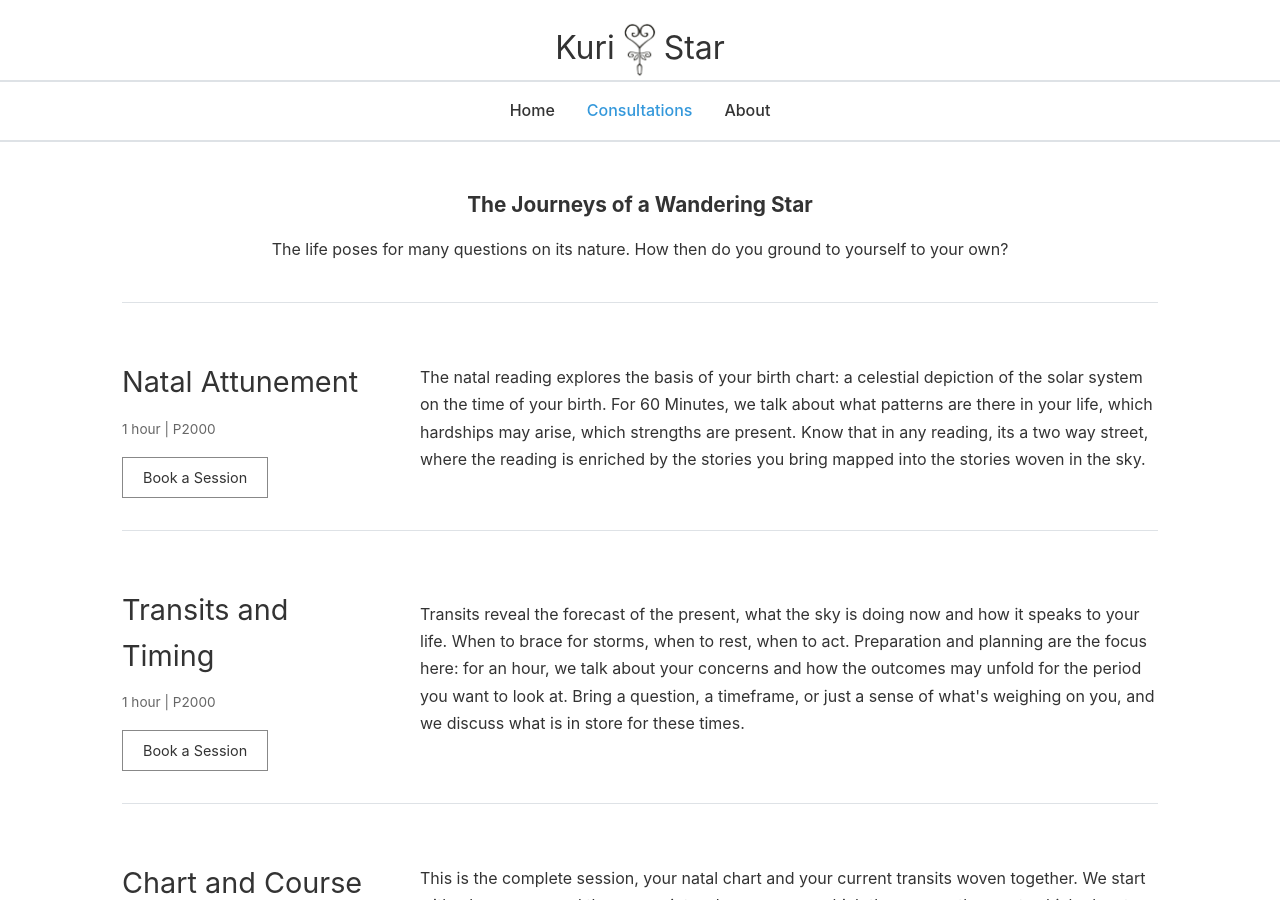
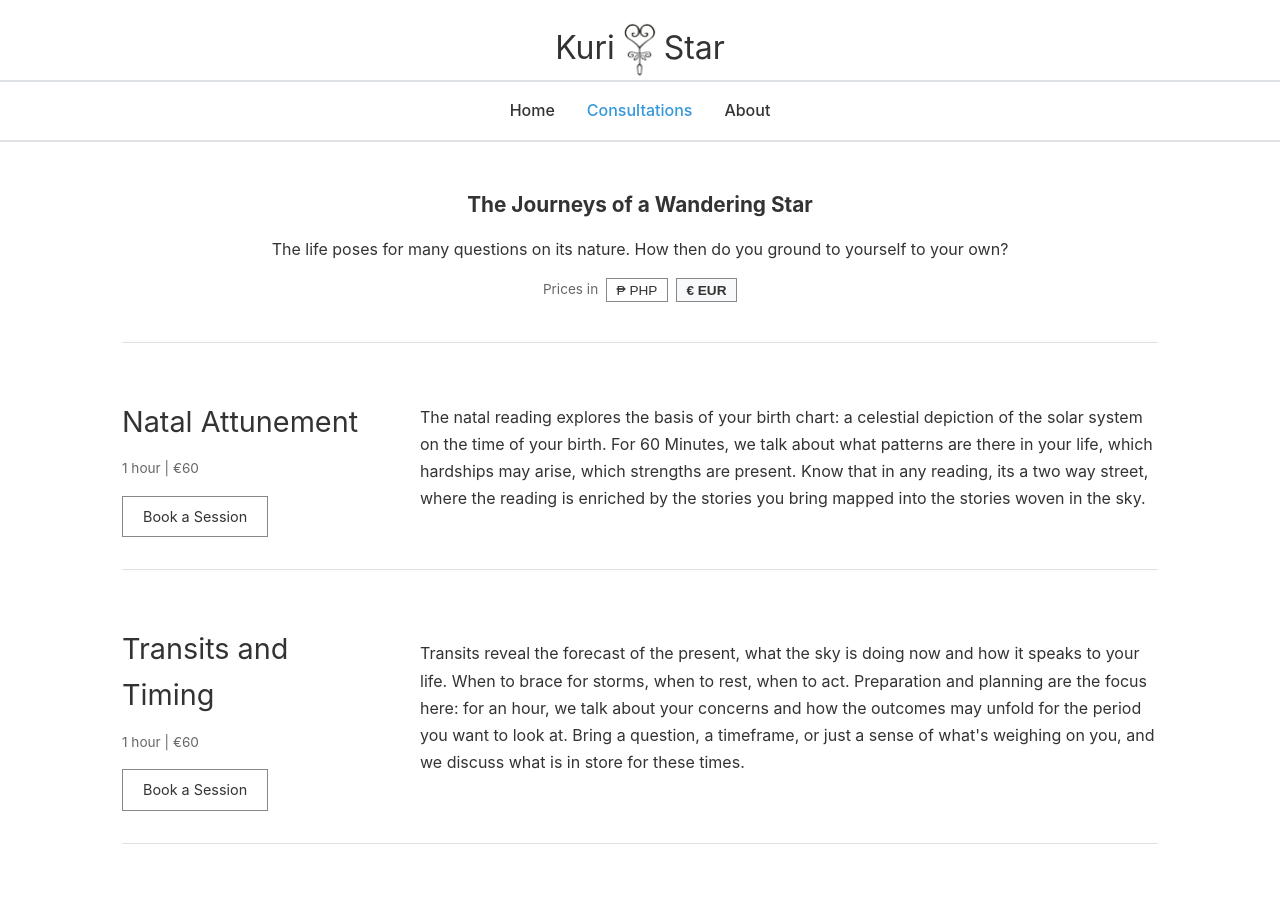
Before and after one commit to kuristarlight/kuristarlight.github.io, a Jekyll site: the page built from consultations.html, in a window 1280 px wide and 900 px high. Built offline with Jekyll 4.4.1, drawn with Linux system fonts in a browser that asks for light colours; some of the changed text lies outside the part shown.

Commit message:
feat: localized consultation pricing (PHP / EUR)
Show peso prices to visitors in the Asia/Manila timezone and euro
prices to everyone else, with a toggle to switch that is remembered
per browser. Without JavaScript both prices are shown.

- Natal Attunement: ₱2,000 / €60
- Transits and Timing: ₱2,000 / €60
- Chart and Course: ₱2,500 / €70
- A Quick Glimpse: ₱1,000 / €30

Co-Authored-By: Claude Opus 5.5 <noreply@anthropic.com>

```diff
--- a/assets/css/consultations.css
+++ b/assets/css/consultations.css
@@ -80,3 +80,31 @@
         width: 100%;
     }
 }
+
+/* Localized pricing: without JS both prices show; with JS only the active one */
+.consultations-page[data-currency="php"] .price-intl,
+.consultations-page[data-currency="intl"] .price-php,
+.consultations-page[data-currency] .price-sep {
+    display: none;
+}
+
+.currency-toggle {
+    margin-top: 1rem;
+    font-size: 0.85rem;
+    color: var(--text-light);
+}
+
+.currency-toggle button {
+    border: 1px solid #888;
+    background: white;
+    color: var(--text-color);
+    padding: 0.2rem 0.6rem;
+    margin-left: 0.25rem;
+    font-size: 0.85rem;
+    cursor: pointer;
+}
+
+.currency-toggle button[aria-pressed="true"] {
+    background-color: var(--background-light);
+    font-weight: bold;
+}
--- a/consultations.html
+++ b/consultations.html
@@ -10,12 +10,17 @@ permalink: /consultations/
     <div class="consultations-header">
         <h1>The Journeys of a Wandering Star</h1>
         <p>The life poses for many questions on its nature. How then do you ground to yourself to your own?</p>
+        <p class="currency-toggle" hidden>
+            Prices in
+            <button type="button" data-currency="php">₱ PHP</button>
+            <button type="button" data-currency="intl">€ EUR</button>
+        </p>
     </div>
 
     <div class="consultation-entry">
         <div class="consultation-left">
             <h2>Natal Attunement</h2>
-            <p class="consultation-meta">1 hour | P2000</p>
+            <p class="consultation-meta">1 hour | <span class="price price-php">₱2,000</span><span class="price-sep"> / </span><span class="price price-intl">€60</span></p>
             <a href="https://calendly.com/kuristar/natal-attunement" target="_blank" class="book-session-btn">Book a Session</a>
         </div>
         <div class="consultation-right">
@@ -26,7 +31,7 @@ permalink: /consultations/
     <div class="consultation-entry">
         <div class="consultation-left">
             <h2>Transits and Timing</h2>
-            <p class="consultation-meta">1 hour | P2000</p>
+            <p class="consultation-meta">1 hour | <span class="price price-php">₱2,000</span><span class="price-sep"> / </span><span class="price price-intl">€60</span></p>
             <a href="https://calendly.com/kuristar/transits-and-timing" target="_blank" class="book-session-btn">Book a Session</a>
         </div>
         <div class="consultation-right">
@@ -37,7 +42,7 @@ permalink: /consultations/
     <div class="consultation-entry">
         <div class="consultation-left">
             <h2>Chart and Course</h2>
-            <p class="consultation-meta">1 hour 30 mins: 2500</p>
+            <p class="consultation-meta">1 hour 30 mins | <span class="price price-php">₱2,500</span><span class="price-sep"> / </span><span class="price price-intl">€70</span></p>
             <a href="https://calendly.com/kuristar/chart-and-course" target="_blank" class="book-session-btn">Book a Session</a>
         </div>
         <div class="consultation-right">
@@ -48,7 +53,7 @@ permalink: /consultations/
     <div class="consultation-entry">
         <div class="consultation-left">
             <h2>A Quick Glimpse</h2>
-            <p class="consultation-meta">30 mins: P1000</p>
+            <p class="consultation-meta">30 mins | <span class="price price-php">₱1,000</span><span class="price-sep"> / </span><span class="price price-intl">€30</span></p>
             <a href="https://calendly.com/kuristar/the-quick-glimpse" target="_blank" class="book-session-btn">Book a Session</a>
         </div>
         <div class="consultation-right">
@@ -56,3 +61,36 @@ permalink: /consultations/
         </div>
     </div>
 </div>
+
+<script>
+(function () {
+    var page = document.querySelector('.consultations-page');
+    var toggle = page.querySelector('.currency-toggle');
+    var stored = null;
+    try { stored = localStorage.getItem('kuristar-currency'); } catch (e) {}
+
+    function detect() {
+        try {
+            var tz = Intl.DateTimeFormat().resolvedOptions().timeZone;
+            if (tz === 'Asia/Manila') return 'php';
+        } catch (e) {}
+        return 'intl';
+    }
+
+    function apply(currency) {
+        page.setAttribute('data-currency', currency);
+        toggle.querySelectorAll('button').forEach(function (b) {
+            b.setAttribute('aria-pressed', b.getAttribute('data-currency') === currency);
+        });
+    }
+
+    toggle.hidden = false;
+    toggle.addEventListener('click', function (e) {
+        var c = e.target.getAttribute('data-currency');
+        if (!c) return;
+        apply(c);
+        try { localStorage.setItem('kuristar-currency', c); } catch (err) {}
+    });
+    apply(stored === 'php' || stored === 'intl' ? stored : detect());
+})();
+</script>
```
